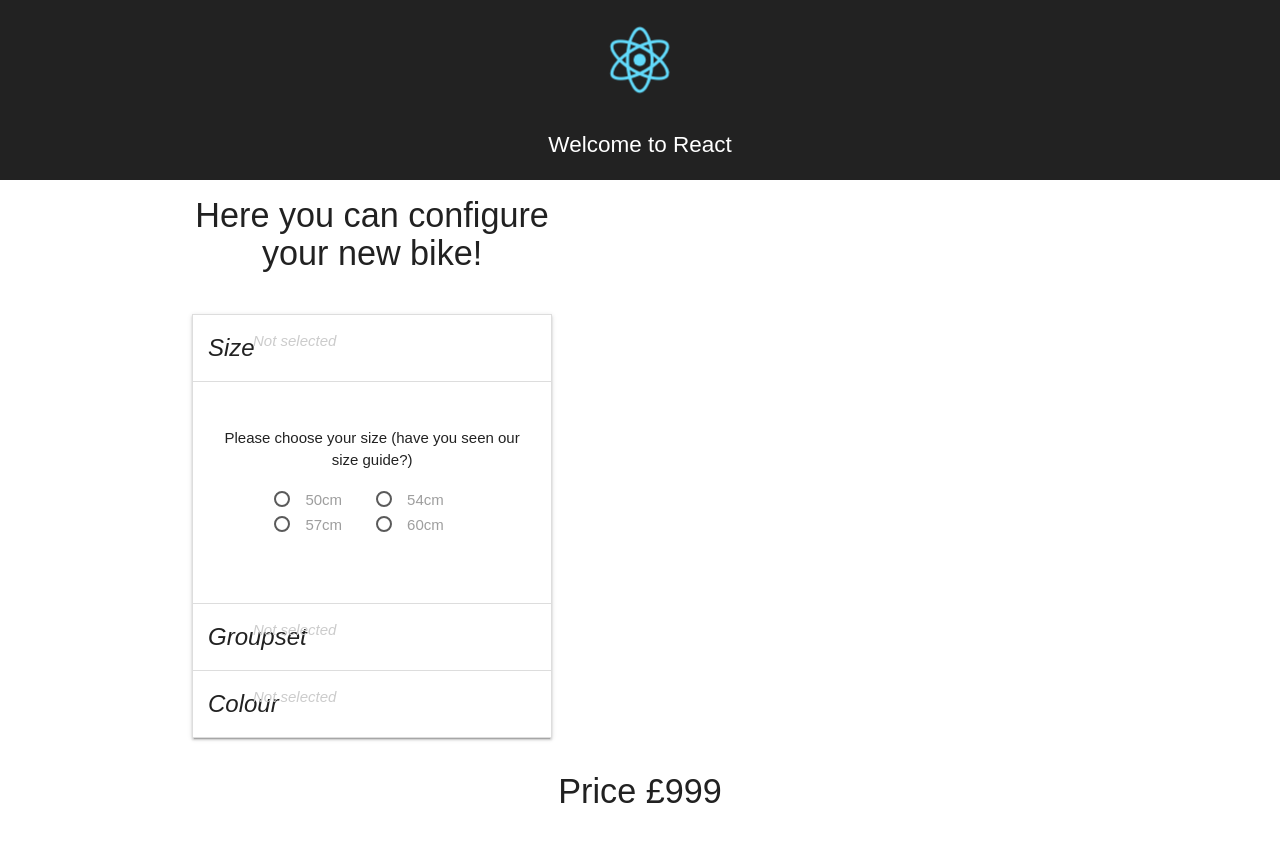
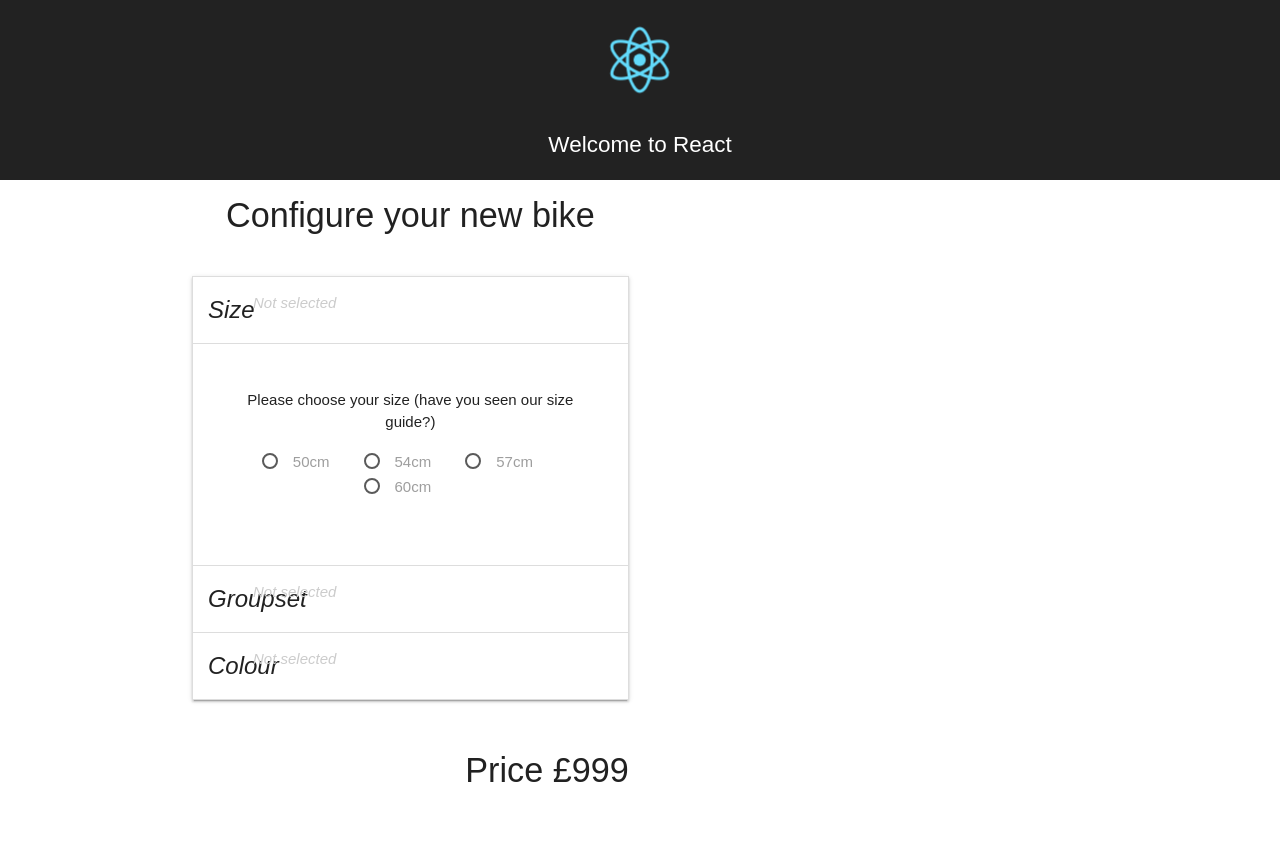
Before and after one commit to mark-williams/react-configurator, a React (Create React App) app: page / in a window 1280 px wide. Built offline with nearby package versions, Linux system fonts and the light colour scheme.

Commit message:
Display extra cost if appropriate against option

```diff
--- a/src/components/Configurator.js
+++ b/src/components/Configurator.js
@@ -25,7 +25,7 @@ class Configurator extends Component {
       configuredPrice: 999,
       sections: [
         { id: 1, sectionName: 'Size', bodyText: 'Please choose your size (have you seen our size guide?)', options: [{ val: 50, desc: '50cm' }, { val: 54, desc: '54cm' }, { val: 57, desc: '57cm' }, { val: 60, desc: '60cm' }], selectedOption: 0 },
-        { id: 2, sectionName: 'Groupset', bodyText: 'Please select your groupset', options: [{ val: 1, desc: 'Shimano Tiagra' }, { val: 2, desc: 'Shimano Ultegra (+£200)', extraCost: 200 }], selectedOption: 0 },
+        { id: 2, sectionName: 'Groupset', bodyText: 'Please select your groupset', options: [{ val: 1, desc: 'Shimano Tiagra' }, { val: 2, desc: 'Shimano Ultegra', extraCost: 200 }], selectedOption: 0 },
         { id: 3, sectionName: 'Colour', bodyText: 'What colour do you want?', options: [{ val: 1, desc: 'Blue' }, { val: 2, desc: 'Red' }, { val: 3, desc: 'Chrome', extraCost: 100 }], selectedOption: 0 },
       ],
     };
@@ -60,7 +60,6 @@ class Configurator extends Component {
       if (section.selectedOption !== 0) {
         const option = _.find(section.options, o => o.val === section.selectedOption);
         if (option.extraCost) {
-          //console.log('EXTRA COST OPTION', option);
           configuredPrice += option.extraCost;
         }
       }
@@ -84,12 +83,12 @@ class Configurator extends Component {
     return (
       <div className="container">
         <div className="row">
-          <div className="col s5">
-            <h4>Here you can configure your new bike!</h4>
+          <div className="col s6">
+            <h4>Configure your new bike</h4>
           </div>
         </div>
         <div className="row">
-          <div className="col s5">
+          <div className="col s6">
             <ul className="collapsible" data-collapsible="accordion">
               {
                 this.state.sections.map(section => (
@@ -108,7 +107,9 @@ class Configurator extends Component {
           </div>
         </div>
         <div className="row">
-          <h4>Price £{this.state.configuredPrice}</h4>
+          <div className="col offset-s3 s3">
+            <h4 className="right-align">Price £{this.state.configuredPrice}</h4>
+          </div>
         </div>
       </div>
     );
--- a/src/components/FacetBody.js
+++ b/src/components/FacetBody.js
@@ -15,7 +15,7 @@ const FacetBody = (props) => {
               onChange={() => props.onOptionChosen(props.sectionId, opt.val)}
               checked={opt.val === props.selectedOption}
             />
-            <label htmlFor={`${idPrefix}-${i}`}>{opt.desc}</label>
+            <label htmlFor={`${idPrefix}-${i}`}>{opt.desc}{opt.extraCost ? ` (+£${opt.extraCost})` : ''}</label>
           </li>
         ))
       }
```
